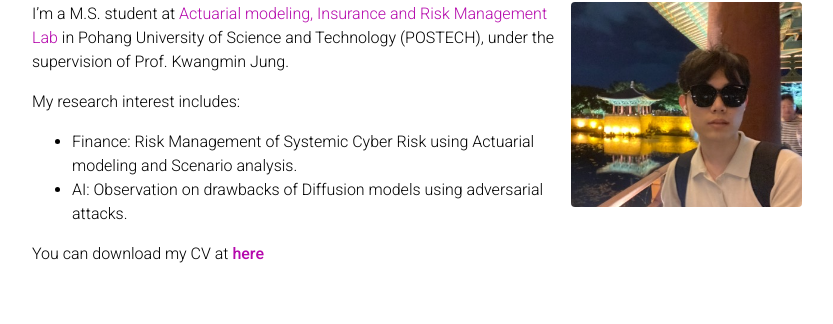
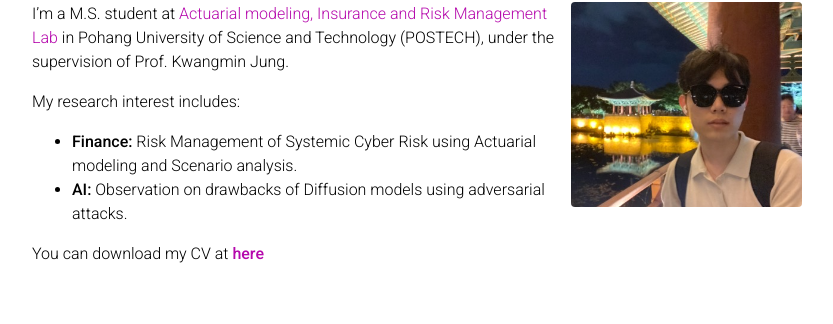
Before and after one commit to kwoongbae/kwoongbae.github.io, a Jekyll site: the page built from _pages/about.md, in a window 1280 px wide and 1353 px high. Shown: the part 199-523 px from the top of the window, without its empty margins (223-1056 px from the left). Built offline with Jekyll 4.4.1, drawn with Linux system fonts in a browser that asks for light colours; full-size pictures stand in for the smaller copies a plugin makes; comment, search, counter and statistics services are not loaded; a style sheet for code colours, icons or effects is not loaded; part of the change alters nothing that is shown.

```diff
--- a/_pages/about.md
+++ b/_pages/about.md
@@ -19,8 +19,8 @@ I’m a M.S. student at [Actuarial modeling, Insurance and Risk Management Lab](
 
 My research interest includes:
 
-- Finance: Risk Management of Systemic Cyber Risk using Actuarial modeling and Scenario analysis.
-- AI: Observation on drawbacks of Diffusion models using adversarial attacks.
+- **Finance:** Risk Management of Systemic Cyber Risk using Actuarial modeling and Scenario analysis.
+- **AI:** Observation on drawbacks of Diffusion models using adversarial attacks.
 
 You can download my CV at **[here](../assets/pdf/CV_K,Bae.pdf)**
 
```
